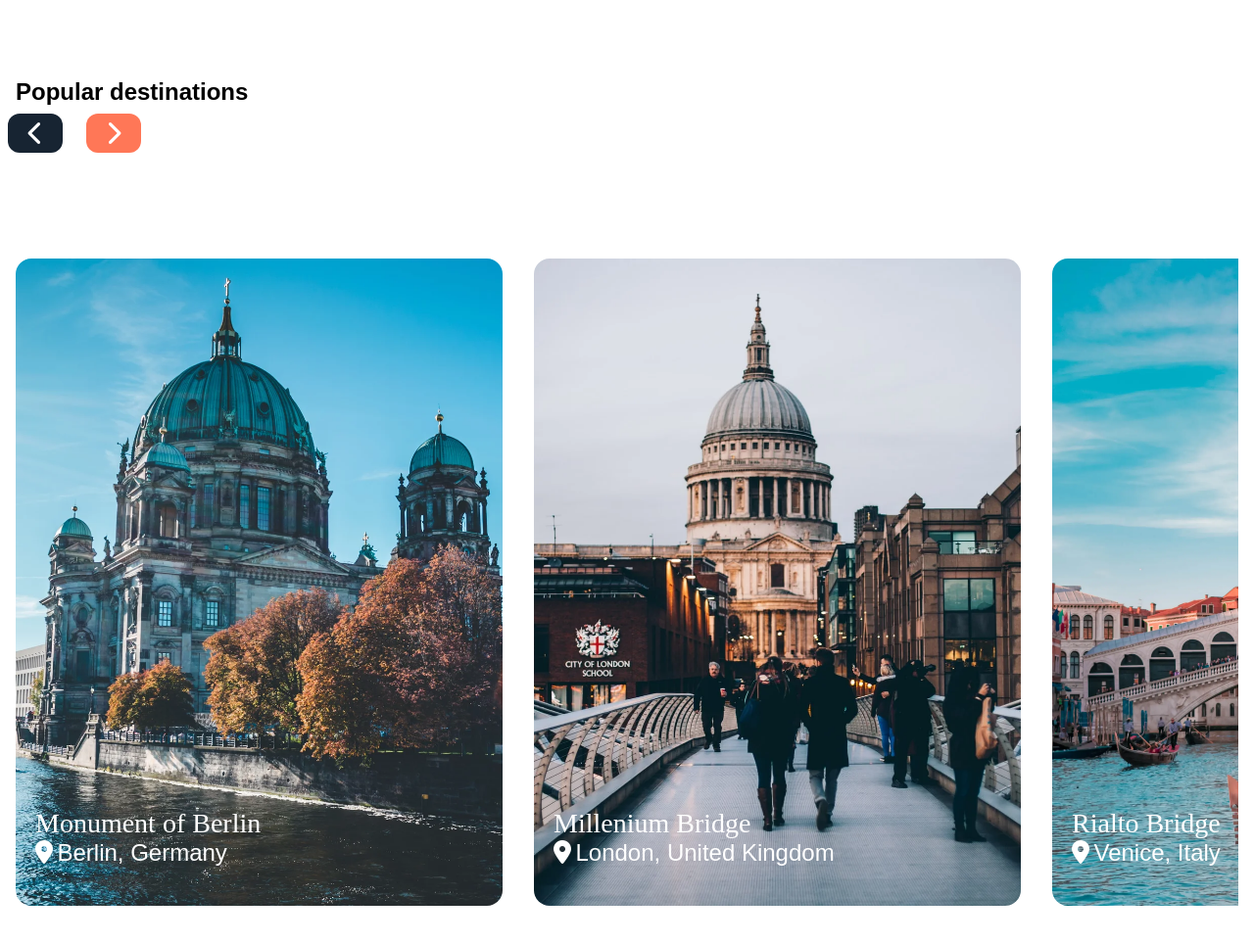
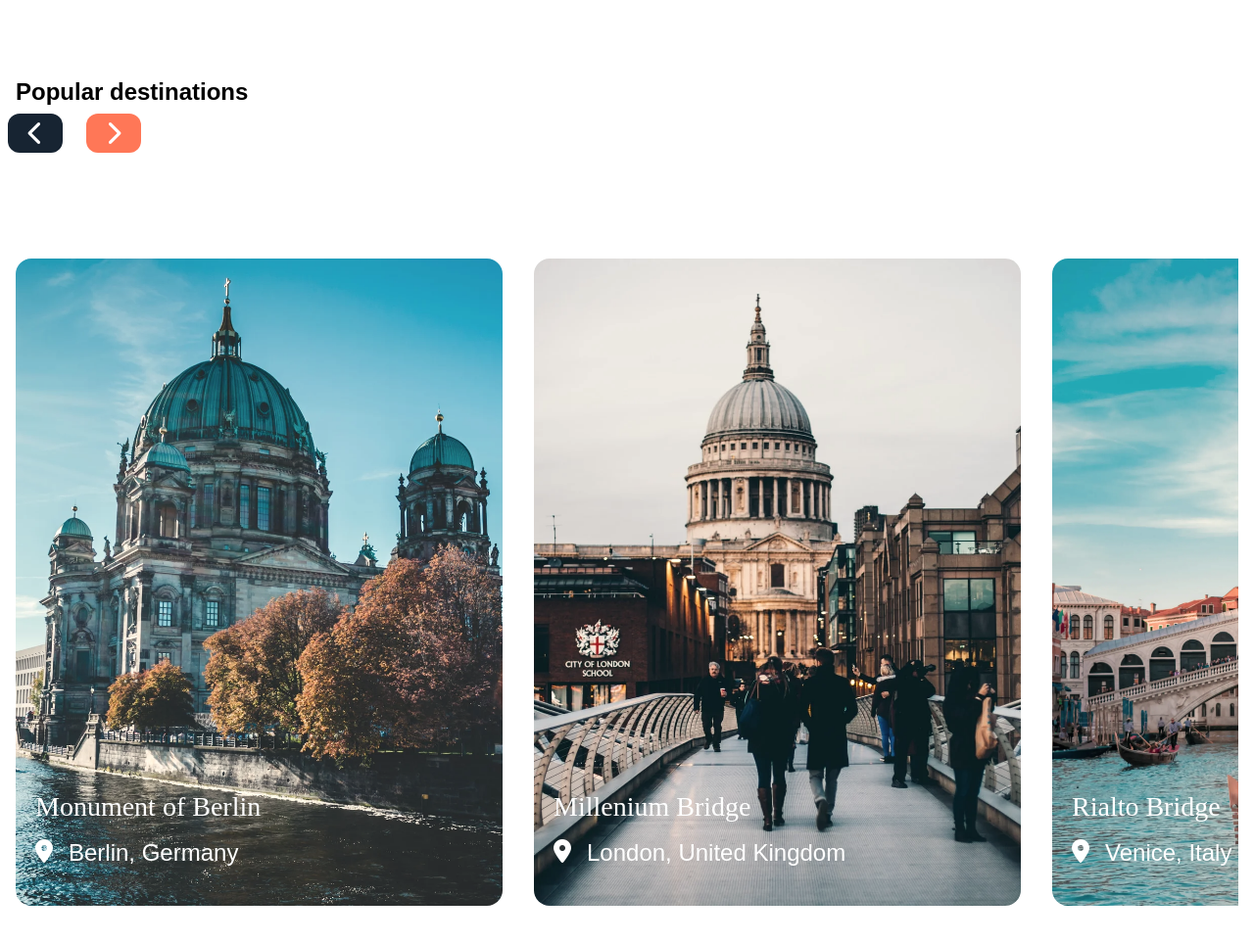
Before and after one commit to annarosesmarti/202309-w4chwe-anna-roses-hugo-veiga-ramiro-elisei, a website: page public/index.html in a window 1280 px wide. Shown: the whole page at 98% size. Drawn offline with nearby package versions, Linux system fonts and the light colour scheme; files that its build step writes are made by us from their sources.

Commit message:
Add new image and change icon reference

```diff
--- a/public/index.html
+++ b/public/index.html
@@ -5,6 +5,7 @@
   <meta charset="UTF-8">
   <meta name="viewport" content="width=device-width, initial-scale=1.0">
   <meta name="description" content="Start your unforgetable journey with us">
+  <script src="https://kit.fontawesome.com/55f01ff0c6.js" crossorigin="anonymous"></script>
   <script src="https://kit.fontawesome.com/6895dadc21.js" crossorigin="anonymous"></script>
   <link rel="shortcut icon" href="./favicon.png" type="image/x-icon">
   <link rel="stylesheet" href="./styles/styles.css">
@@ -24,8 +25,9 @@
           alt="view of Berlin Dom from the riverside">
         <div class="destinations__text">
           <span class="destinations__text--font-family">Monument of Berlin</span>
-          <div class="destinantions__location--block">
-            <i class="fa-solid fa-location-dot destinations__location--font-family"></i>
+          <div class="destinations__location--block">
+            <i
+              class="fa-solid fa-location-dot destinations__location--font-family destinations__location--separation"></i>
             <span class="destinations__location--font-family">Berlin, Germany</span>
           </div>
         </div>
@@ -35,8 +37,9 @@
           alt="view of City of London building from the Millenium Bridge">
         <div class="destinations__text">
           <span class="destinations__text--font-family">Millenium Bridge</span>
-          <div class="destinantions__location--block">
-            <i class="fa-solid fa-location-dot destinations__location--font-family"></i>
+          <div class="destinations__location--block">
+            <i
+              class="fa-solid fa-location-dot destinations__location--font-family destinations__location--separation"></i>
             <span class="destinations__location--font-family">London, United Kingdom</span>
           </div>
         </div>
@@ -46,8 +49,20 @@
           alt="view of Venice Rialto Bridge from a canal">
         <div class="destinations__text">
           <span class="destinations__text--font-family">Rialto Bridge</span>
-          <div class="destinantions__location--block">
-            <i class="fa-solid fa-location-dot destinations__location--font-family"></i>
+          <div class="destinations__location--block">
+            <i
+              class="fa-solid fa-location-dot destinations__location--font-family destinations__location--separation"></i>
+            <span class="destinations__location--font-family">Venice, Italy</span>
+          </div>
+        </div>
+      </div>
+      <div>
+        <img class="destinations__image" src="./images/sea-view.webp" alt="view of Venice Rialto Bridge from a canal">
+        <div class="destinations__text">
+          <span class="destinations__text--font-family">Sicila, Italy</span>
+          <div class="destinations__location--block">
+            <i
+              class="fa-solid fa-location-dot destinations__location--font-family destinations__location--separation"></i>
             <span class="destinations__location--font-family">Venice, Italy</span>
           </div>
         </div>
--- a/sass/components/_images.scss
+++ b/sass/components/_images.scss
@@ -25,6 +25,7 @@
   &__image {
     object-fit: cover;
     position: absolute;
+    filter: sepia(0.2);
   }
 
   &__image,
@@ -32,32 +33,6 @@
     width: 288px;
     height: 320px;
     border-radius: 16px;
-  }
-
-  &__text {
-    &--font-family {
-      font-family: fonts.$font-family-serif;
-      font-size: 24px;
-      color: white;
-      display: inline-block;
-    }
-  }
-
-  &__location {
-    &--font-family {
-      font-size: 18px;
-      color: white;
-    }
-
-    &--block {
-      display: flex;
-      flex-direction: row;
-      gap: 16px;
-    }
-  }
-
-  &--display {
-    display: none;
   }
 
   &__text {
@@ -69,6 +44,33 @@
     top: 0;
     left: 0;
     padding: 40px 20px;
+    color: colors.$light-lightest-color;
+
+    &--font-family {
+      font-family: fonts.$font-family-serif;
+      font-size: 24px;
+      display: inline-block;
+    }
+  }
+
+  &__location {
+    &--font-family {
+      font-size: 18px;
+    }
+
+    &--separation {
+      margin-right: 16px;
+    }
+
+    &--block {
+      display: flex;
+      flex-direction: row;
+      margin-top: 17px;
+    }
+  }
+
+  &--display {
+    display: none;
   }
 }
 
```
Also changed, not shown: public/images/sea-view.webp (added), public/webfonts/fa-brands-400.ttf (deleted), public/webfonts/fa-brands-400.woff2 (deleted), 1 other file.
